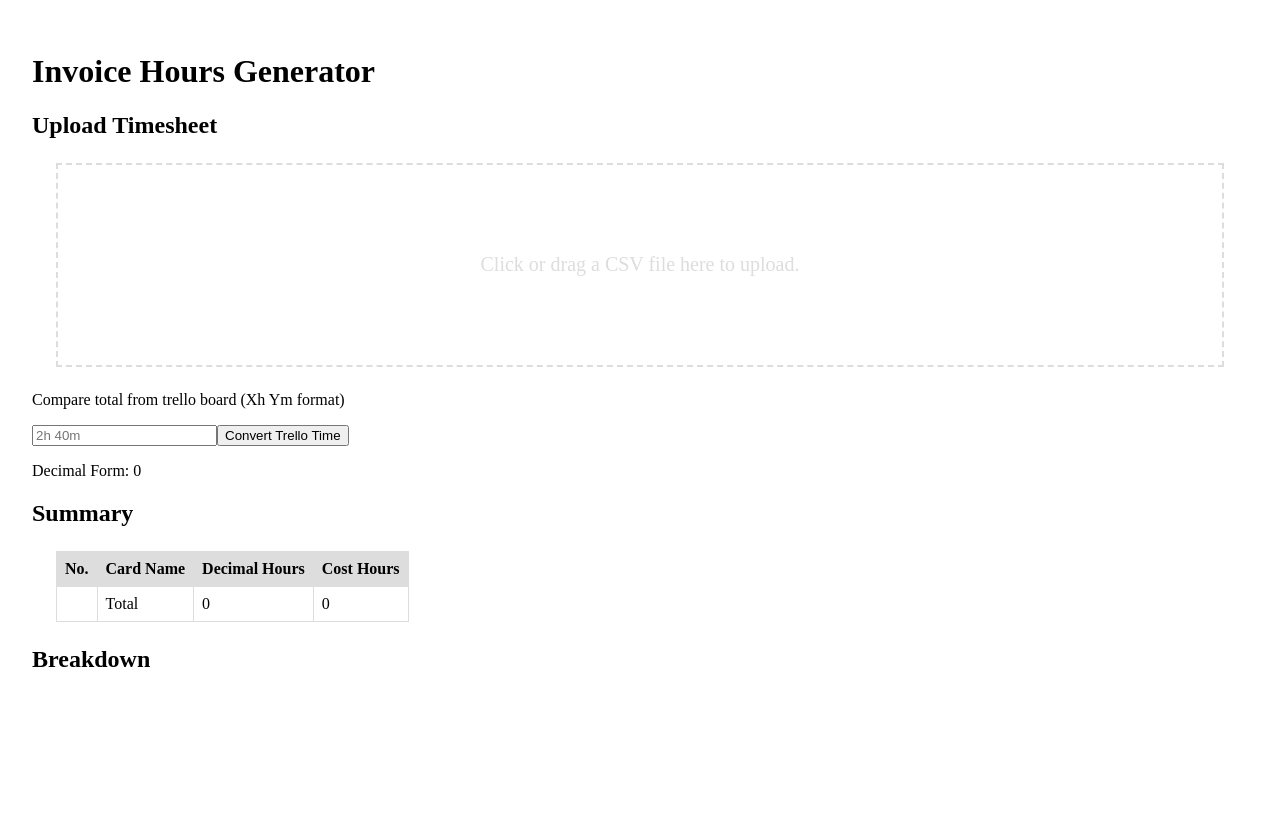
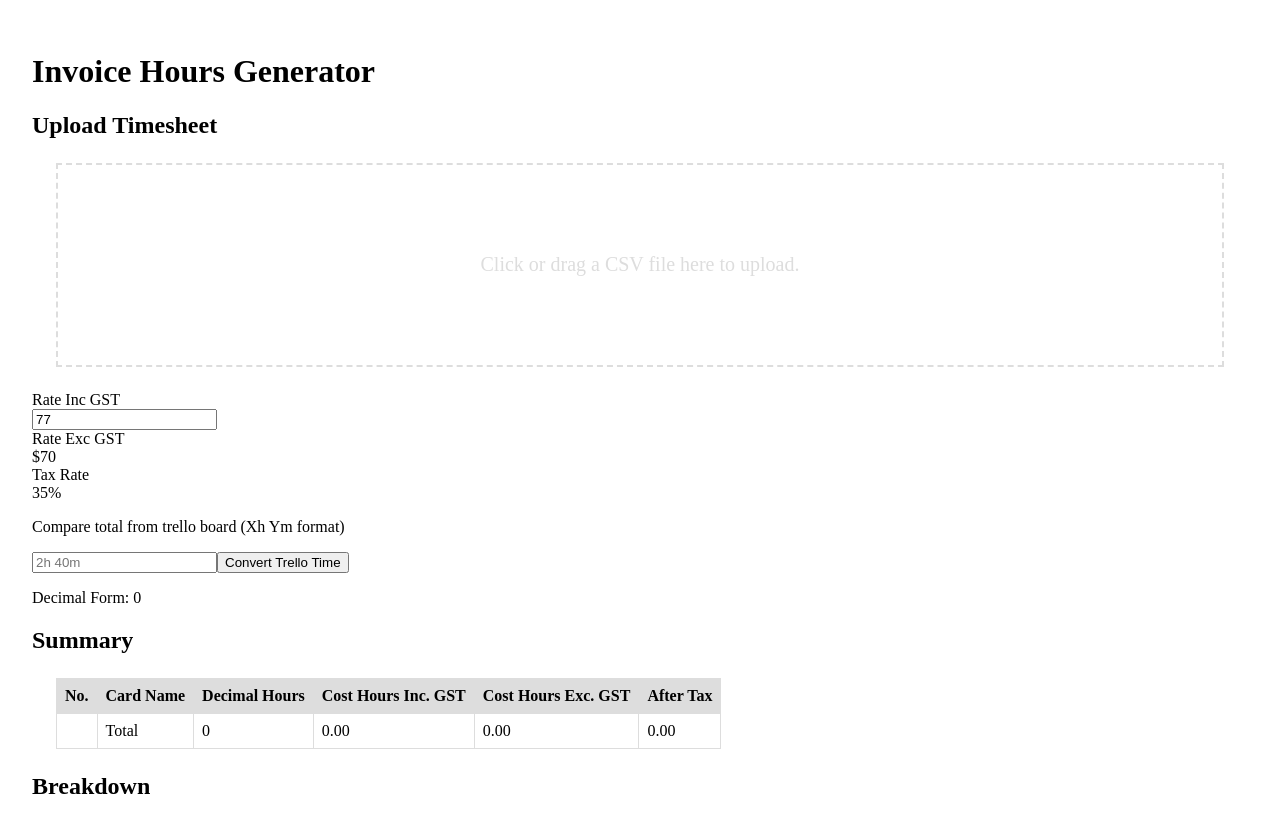
Before and after one commit to Taylor-S/invoice-hours-generator, an Angular app: page / in a window 1280 px wide. Shown: the top 832 px of the page. Before the commit the page ends 800 px from the top, so only its background shows below. Built offline with nearby package versions, Linux system fonts and the light colour scheme.

Commit message:
Add rate input fields and update cost calculations including GST and tax

```diff
--- a/src/app/app.component.html
+++ b/src/app/app.component.html
@@ -6,6 +6,17 @@
   [class.drag-over]="dragOver">
   <p>Click or drag a CSV file here to upload.</p>
   <input type="file" #fileInput (change)="uploadFile($event)" style="display: none;" accept=".csv" />
+</div>
+
+<div>
+  <label>Rate Inc GST</label><br>
+  <input type="number" [(ngModel)]="rate" (change)="reCalc()">
+  <br>
+  <label>Rate Exc GST</label><br>
+  <span>${{ rateExcludingGST }}</span>
+  <br>
+  <label>Tax Rate</label><br>
+  <span>{{ percentTaxWithheld * 100 }}%</span>
 </div>
 
 <p>Compare total from trello board (Xh Ym format)</p>
@@ -20,21 +31,37 @@
       <th>No.</th>
       <th>Card Name</th>
       <th>Decimal Hours</th>
-      <th>Cost Hours</th>
+      <th>Cost Hours Inc. GST</th>
+      <th>Cost Hours Exc. GST</th>
+      <th>After Tax</th>
     </tr>
   </thead>
   <tbody>
-    <tr *ngFor="let job of jobData | keyvalue; let i = index">
+    <tr *ngFor="let job of jobData | keyvalue; let i = index" [ngClass]="{'clicked-row': clickedJobs[job.key]}">
       <td>{{ i + 1 }}</td>
-      <td>{{ job.key }}</td>
-      <td>{{ job.value }}</td>
-      <td>{{ job.value * 55 }}</td>
+      <td>
+        <button (click)="copyToClipboard(job.key, true)" class="icon-button">
+          <i class="fas fa-copy"></i>
+        </button>
+        {{ job.key }}
+      </td>
+      <td>
+        <button (click)="copyToClipboard(job.value.toString())" class="icon-button">
+          <i class="fas fa-copy"></i>
+        </button>
+        {{ job.value }}
+      </td>
+      <td>{{ (job.value * rate).toFixed(2) }}</td>
+      <td>{{ (job.value * rateExcludingGST).toFixed(2) }}</td>
+      <td>{{ getAmountAfterTax(job.value * rateExcludingGST).toFixed(2) }}</td>
     </tr>
     <tr>
       <td></td>
       <td>Total</td>
       <td>{{ totalDecimalHours }}</td>
-      <td>{{ totalHoursCost }}</td>
+      <td>{{ totalHoursCost.toFixed(2) }}</td>
+      <td>{{ totalHoursCostExcludingGST.toFixed(2) }}</td>
+      <td>{{ getAmountAfterTax(totalHoursCostExcludingGST).toFixed(2) }}</td>
     </tr>
   </tbody>
 </table>
--- a/src/app/app.component.scss
+++ b/src/app/app.component.scss
@@ -32,3 +32,21 @@ td {
 th {
     background-color: #dddddd;
 }
+
+.clicked-row {
+    background-color: #00ff55;
+  }
+
+
+.icon-button {
+    background: none;
+    border: none;
+    cursor: pointer;
+    padding: 0;
+    margin: 0;
+  }
+
+  .icon-button i {
+    font-size: 1.2em;
+    color: #000;
+  }
--- a/src/app/app.component.ts
+++ b/src/app/app.component.ts
@@ -14,8 +14,43 @@ export class AppComponent {
   dragOver = false;
   jobData: Record<string, number> = {};
   totalHoursCost = 0;
+  totalHoursCostExcludingGST = 0;
   totalDecimalHours = 0;
   trelloTotalDecimalHours = '0'; // Copy and paste the total time from trello to compare and ensure correctness.
+
+  // This is including 10% GST
+  rate = 77;
+
+  get rateExcludingGST(): number {
+    return Math.round(this.rate / 1.1);
+  }
+
+  // I'm holding back 32.5% for tax - This should more than cover it.
+  percentTaxWithheld = 0.35;
+
+  clickedJobs: { [key: string]: boolean } = {};
+  private jobArray: {
+    key: string;
+    value: number;
+  }[] = [
+  ];
+
+  getAmountAfterTax(amount: number): number {
+    return amount * (1 - this.percentTaxWithheld);
+  }
+
+  copyToClipboard(value: string, updateRow: boolean = false): void {
+    navigator.clipboard.writeText(value).then(() => {
+      console.log('Copied to clipboard successfully!');
+
+      if (updateRow) {
+      // Set the clicked job to true I color the row green
+      this.clickedJobs[value] = true;
+      }
+    }).catch(err => {
+      console.error('Failed to copy: ', err);
+    });
+  }
 
   dragOverHandler(event: DragEvent) {
     event.preventDefault();
@@ -69,6 +104,14 @@ export class AppComponent {
     }
   }
 
+  reCalc() {
+    this.calcTotalHoursCost();
+  }
+
+
+  createJobsArray() {
+    this.jobArray = Object.entries(this.jobData).map(([key, value]) => ({ key, value }));
+  }
 
   private convertTimeToDecimal(time: string) {
     const timeArray = time.split(' ');
@@ -114,7 +157,8 @@ export class AppComponent {
   }
 
   private calcTotalHoursCost() {
-    this.totalHoursCost = this.totalDecimalHours * 55;
+    this.totalHoursCost = this.totalDecimalHours * this.rate;
+    this.totalHoursCostExcludingGST = this.totalDecimalHours * this.rateExcludingGST;
   }
 
   private aggregateDecimalHoursPerCard(): void {
--- a/src/app/app.module.ts
+++ b/src/app/app.module.ts
@@ -2,13 +2,15 @@ import { NgModule } from '@angular/core';
 import { BrowserModule } from '@angular/platform-browser';
 
 import { AppComponent } from './app.component';
+import { FormsModule } from '@angular/forms';
 
 @NgModule({
   declarations: [
     AppComponent
   ],
   imports: [
-    BrowserModule
+    BrowserModule,
+    FormsModule
   ],
   providers: [],
   bootstrap: [AppComponent]
--- a/src/index.html
+++ b/src/index.html
@@ -6,6 +6,7 @@
   <base href="/">
   <meta name="viewport" content="width=device-width, initial-scale=1">
   <link rel="icon" type="image/x-icon" href="favicon.ico">
+  <link rel="stylesheet" href="https://cdnjs.cloudflare.com/ajax/libs/font-awesome/6.0.0-beta3/css/all.min.css">
 </head>
 <body>
   <app-root></app-root>
```
